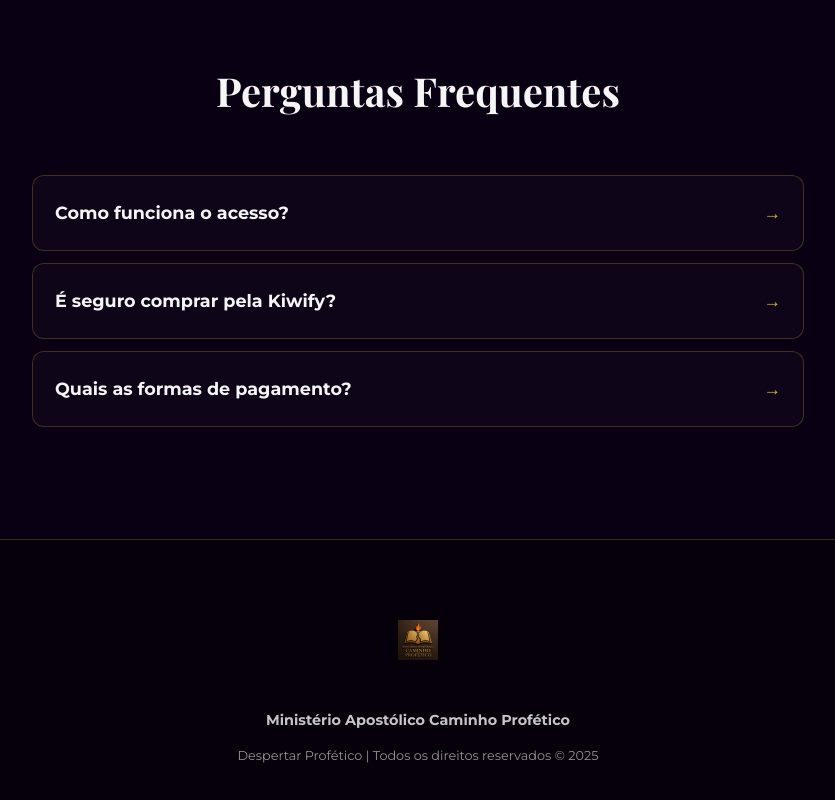
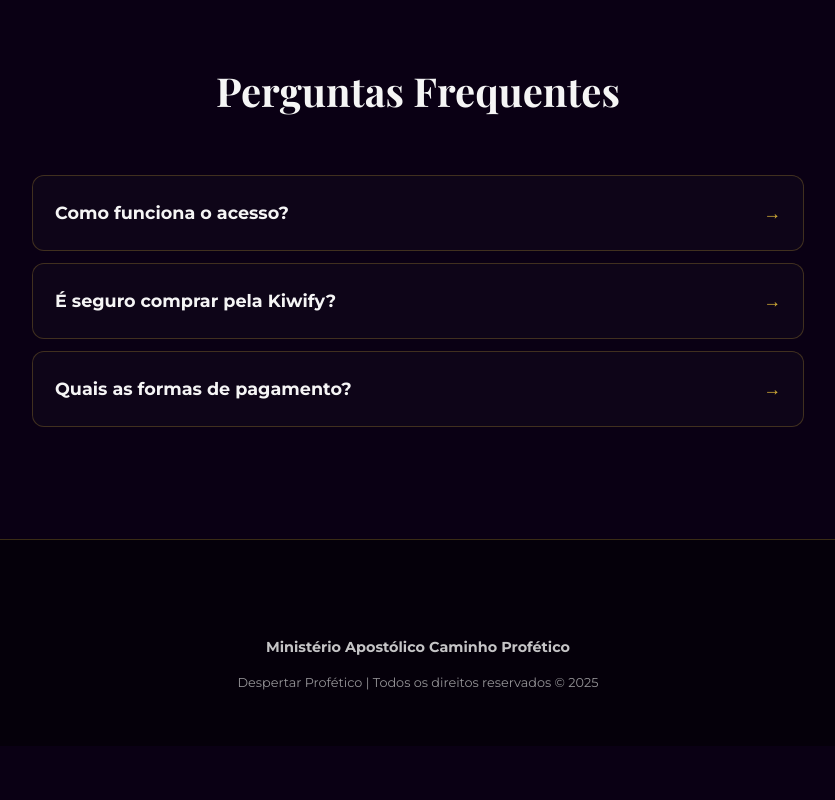
Before and after one commit to igrejaonline/mapro, a plain HTML site: page page/despertar_profetico.html in a window 1280 px wide. Shown: the part 1210-2010 px from the top of the page, without its empty margins (222-1057 px from the left). After the commit the page ends 1956 px from the top, so only its background shows below. Drawn offline with nearby package versions, Linux system fonts and the light colour scheme; a web font is replaced by a local one.

Commit message:
Update despertar_profetico.html

```diff
--- a/page/despertar_profetico.html
+++ b/page/despertar_profetico.html
@@ -229,9 +229,6 @@
     </main>
 
     <footer>
-        <a href="https://igrejaonline.github.io/mapro/" class="logo-link" style="display:inline-block; margin-bottom: 25px;">
-            <img src="https://igrejaonline.github.io/mapro/img/logomapro.jpeg" alt="MAPRO Logo" style="height: 40px;">
-        </a>
         <p style="opacity: 0.8; font-size: 0.9rem; margin-bottom: 10px;">
             <strong>Ministério Apostólico Caminho Profético</strong>
         </p>
```
